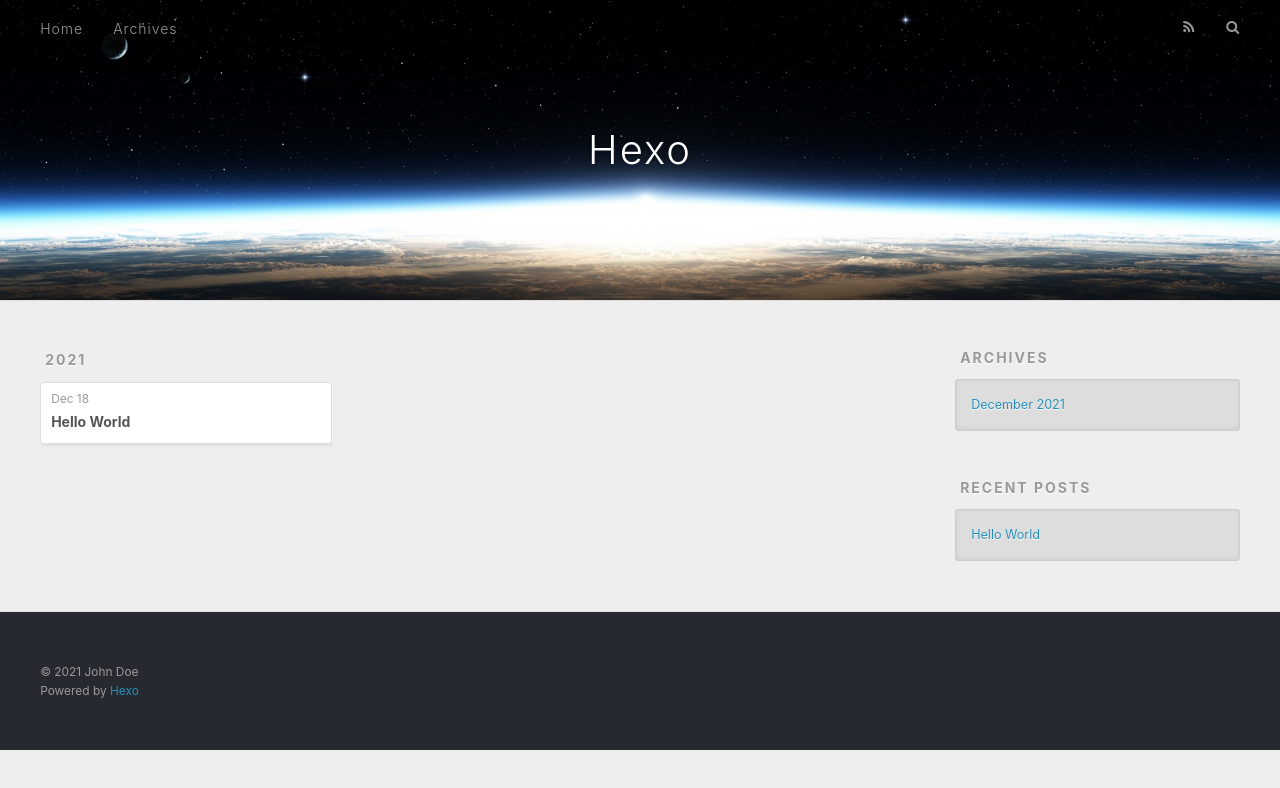
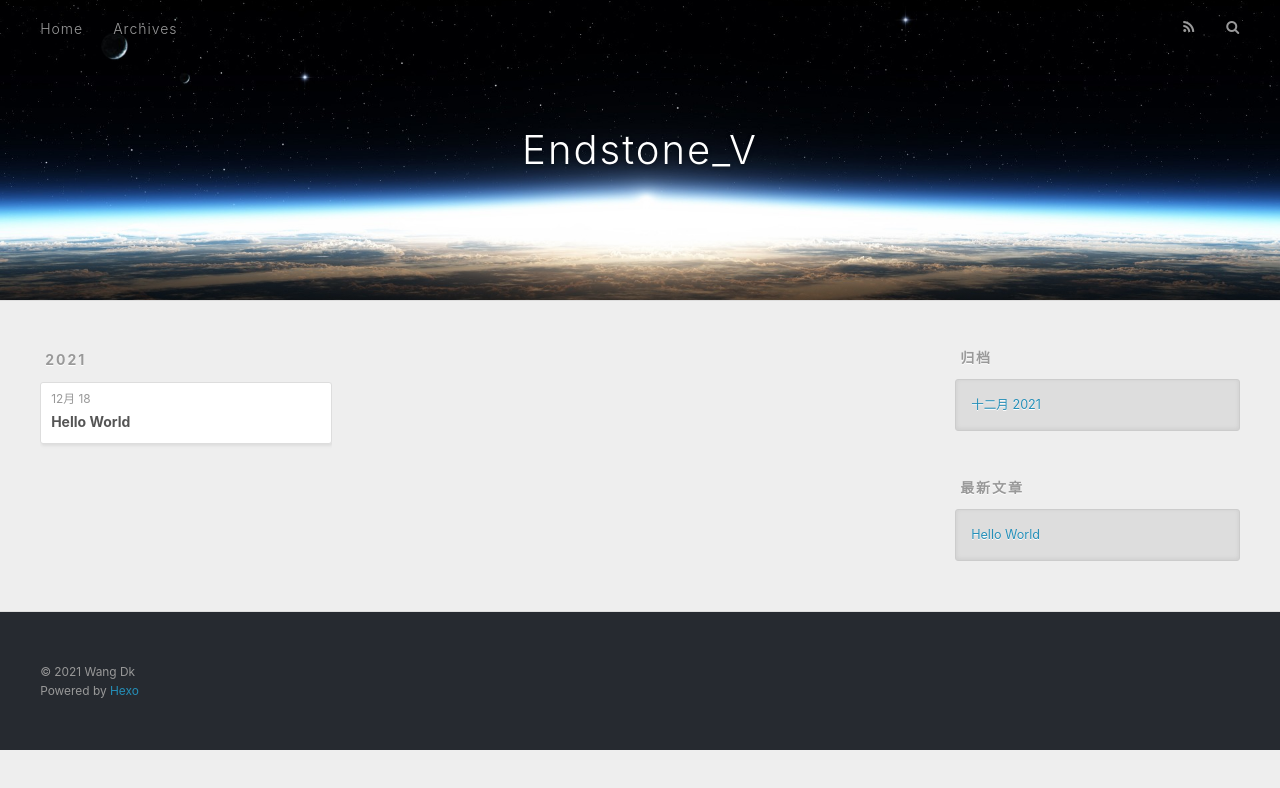
Before and after one commit to EndstoneV/endstonev.github.io, a plain HTML site: page archives/2021/12/index.html in a window 1280 px wide. Drawn offline with nearby package versions, Linux system fonts and the light colour scheme.

Commit message:
Site updated: 2021-12-18 15:44:30

```diff
--- a/archives/2021/12/index.html
+++ b/archives/2021/12/index.html
@@ -5,17 +5,19 @@
 
 
 
-  <title>Archives: 2021/12 | Hexo</title>
+  <title>归档: 2021/12 | Endstone_V</title>
   <meta name="viewport" content="width=device-width, initial-scale=1, maximum-scale=1">
-  <meta property="og:type" content="website">
-<meta property="og:title" content="Hexo">
+  <meta name="description" content="Endstone_V">
+<meta property="og:type" content="website">
+<meta property="og:title" content="Endstone_V">
 <meta property="og:url" content="http://example.com/archives/2021/12/index.html">
-<meta property="og:site_name" content="Hexo">
-<meta property="og:locale" content="en_US">
-<meta property="article:author" content="John Doe">
+<meta property="og:site_name" content="Endstone_V">
+<meta property="og:description" content="Endstone_V">
+<meta property="og:locale" content="zh_CN">
+<meta property="article:author" content="Wang Dk">
 <meta name="twitter:card" content="summary">
 
-    <link rel="alternate" href="/atom.xml" title="Hexo" type="application/atom+xml">
+    <link rel="alternate" href="/atom.xml" title="Endstone_V" type="application/atom+xml">
 
 
     <link rel="icon" href="/favicon.png">
@@ -36,7 +38,7 @@
   <div id="header-outer" class="outer">
     <div id="header-title" class="inner">
       <h1 id="logo-wrap">
-        <a href="/" id="logo">Hexo</a>
+        <a href="/" id="logo">Endstone_V</a>
       </h1>
 
     </div>
@@ -53,7 +55,7 @@
 
           <a id="nav-rss-link" class="nav-icon" href="/atom.xml" title="RSS Feed"></a>
 
-        <a id="nav-search-btn" class="nav-icon" title="Search"></a>
+        <a id="nav-search-btn" class="nav-icon" title="搜索"></a>
       </nav>
       <div id="search-form-wrap">
         <form action="//google.com/search" method="get" accept-charset="UTF-8" class="search-form"><input type="search" name="q" class="search-form-input" placeholder="Search"><button type="submit" class="search-form-submit">&#xF002;</button><input type="hidden" name="sitesearch" value="http://example.com"></form>
@@ -79,7 +81,7 @@
   <div class="archive-article-inner">
     <header class="archive-article-header">
       <a href="/2021/12/18/hello-world/" class="archive-article-date">
-  <time datetime="2021-12-18T06:37:18.302Z" itemprop="datePublished">Dec 18</time>
+  <time datetime="2021-12-18T06:37:18.302Z" itemprop="datePublished">12月 18</time>
 </a>
 
 
@@ -111,9 +113,9 @@
 
 
   <div class="widget-wrap">
-    <h3 class="widget-title">Archives</h3>
+    <h3 class="widget-title">归档</h3>
     <div class="widget">
-      <ul class="archive-list"><li class="archive-list-item"><a class="archive-list-link" href="/archives/2021/12/">December 2021</a></li></ul>
+      <ul class="archive-list"><li class="archive-list-item"><a class="archive-list-link" href="/archives/2021/12/">十二月 2021</a></li></ul>
     </div>
   </div>
 
@@ -121,7 +123,7 @@
 
 
   <div class="widget-wrap">
-    <h3 class="widget-title">Recent Posts</h3>
+    <h3 class="widget-title">最新文章</h3>
     <div class="widget">
       <ul>
 
@@ -141,7 +143,7 @@
 
   <div class="outer">
     <div id="footer-info" class="inner">
-      &copy; 2021 John Doe<br>
+      &copy; 2021 Wang Dk<br>
       Powered by <a href="http://hexo.io/" target="_blank">Hexo</a>
     </div>
   </div>
```
Also changed, not shown: 2021/12/18/hello-world/index.html (+12 -12 lines), archives/2021/index.html (+16 -14 lines), archives/index.html (+16 -14 lines), index.html (+16 -14 lines).
